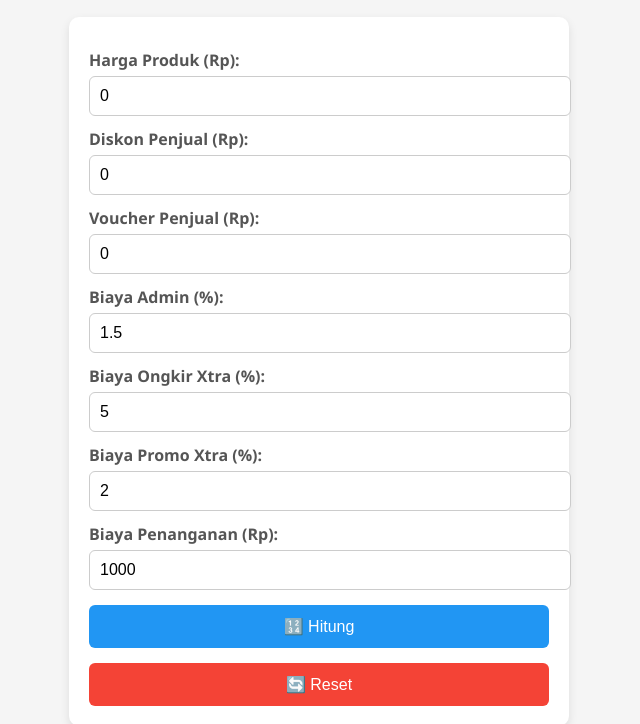
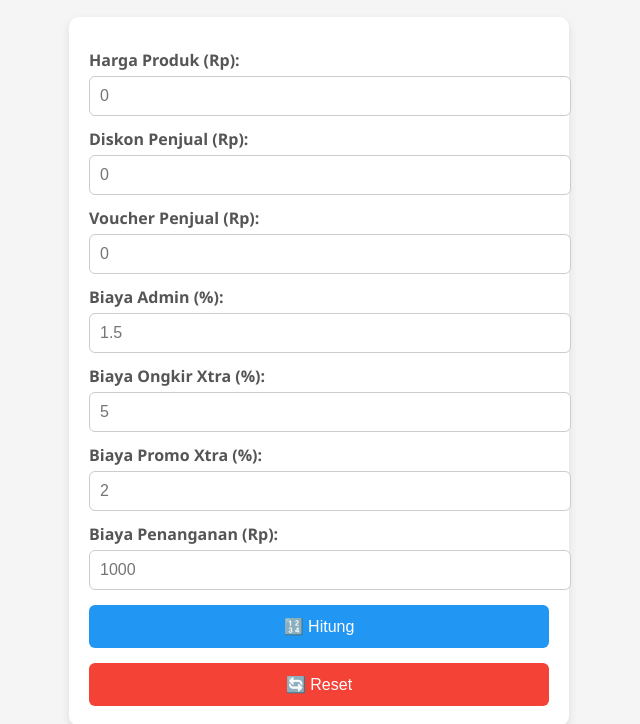
Before and after one commit to 4ltanov/kalkulator, a plain HTML site: page index.html in a window 1280 px wide. Both pictures are taken after a click on the button "🔄 Reset". Shown: the part 76-800 px from the top of the page, without its empty margins (321-961 px from the left). Drawn offline with Linux system fonts and the light colour scheme.

Commit message:
Update index.html

```diff
--- a/index.html
+++ b/index.html
@@ -83,25 +83,25 @@
 
     <div class="card">
       <label>Harga Produk (Rp):</label>
-      <input type="number" id="harga" inputmode="decimal" pattern="[0-9]*" value="10000">
+      <input type="number" id="harga" inputmode="decimal" pattern="[0-9]*" placeholder="0">
 
       <label>Diskon Penjual (Rp):</label>
-      <input type="number" id="diskon" inputmode="decimal" pattern="[0-9]*" value="0">
+      <input type="number" id="diskon" inputmode="decimal" pattern="[0-9]*" placeholder="0">
 
       <label>Voucher Penjual (Rp):</label>
-      <input type="number" id="voucher" inputmode="decimal" pattern="[0-9]*" value="0">
+      <input type="number" id="voucher" inputmode="decimal" pattern="[0-9]*" placeholder="0">
 
       <label>Biaya Admin (%):</label>
-      <input type="number" id="admin_fee" inputmode="decimal" pattern="[0-9]*" value="1.5" step="0.1">
+      <input type="number" id="admin_fee" inputmode="decimal" pattern="[0-9]*" placeholder="1.5" step="0.1">
 
       <label>Biaya Ongkir Xtra (%):</label>
-      <input type="number" id="ongkir_fee" inputmode="decimal" pattern="[0-9]*" value="5" step="0.1">
+      <input type="number" id="ongkir_fee" inputmode="decimal" pattern="[0-9]*" placeholder="5" step="0.1">
 
       <label>Biaya Promo Xtra (%):</label>
-      <input type="number" id="promo_fee" inputmode="decimal" pattern="[0-9]*" value="2" step="0.1">
+      <input type="number" id="promo_fee" inputmode="decimal" pattern="[0-9]*" placeholder="2" step="0.1">
 
       <label>Biaya Penanganan (Rp):</label>
-      <input type="number" id="penanganan_fee" inputmode="decimal" pattern="[0-9]*" value="1000">
+      <input type="number" id="penanganan_fee" inputmode="decimal" pattern="[0-9]*" placeholder="1000">
 
       <button onclick="hitung()">🔢 Hitung</button>
       <button class="reset" onclick="resetForm()">🔄 Reset</button>
@@ -154,13 +154,7 @@
     }
 
     function resetForm() {
-      document.getElementById('harga').value = 0;
-      document.getElementById('diskon').value = 0;
-      document.getElementById('voucher').value = 0;
-      document.getElementById('admin_fee').value = 1.5;
-      document.getElementById('ongkir_fee').value = 5;
-      document.getElementById('promo_fee').value = 2;
-      document.getElementById('penanganan_fee').value = 1000;
+      document.querySelectorAll('input').forEach(input => input.value = '');
       document.querySelectorAll('.summary strong').forEach(el => el.innerText = 'Rp 0');
     }
   </script>
```
